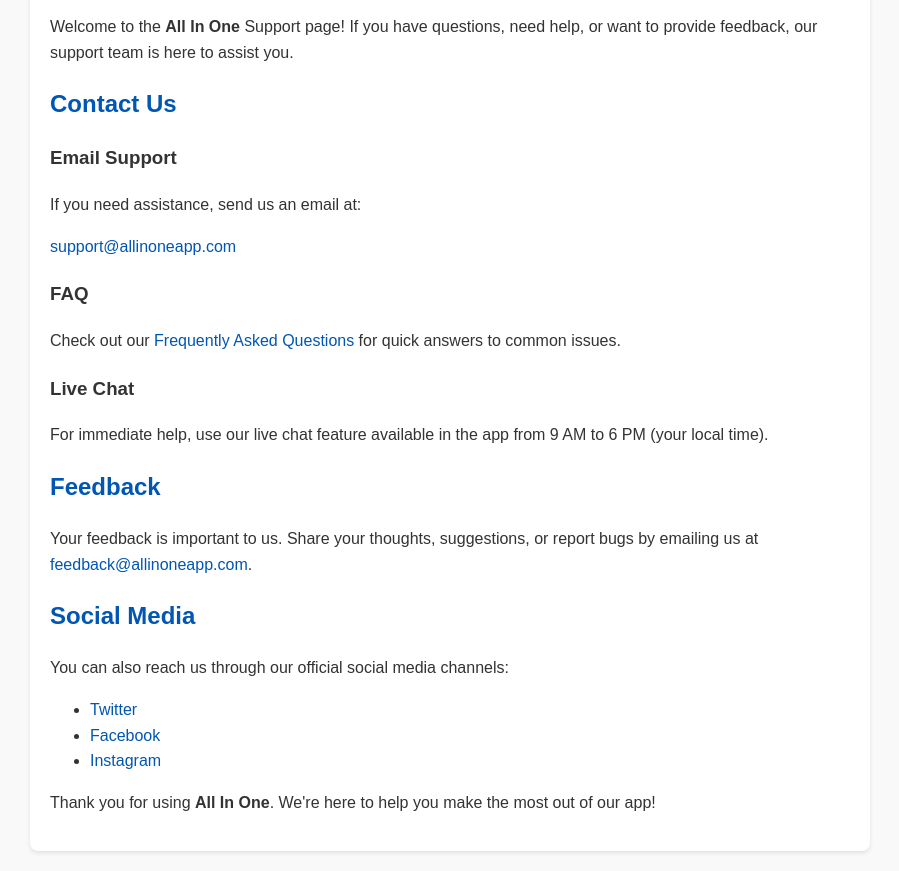
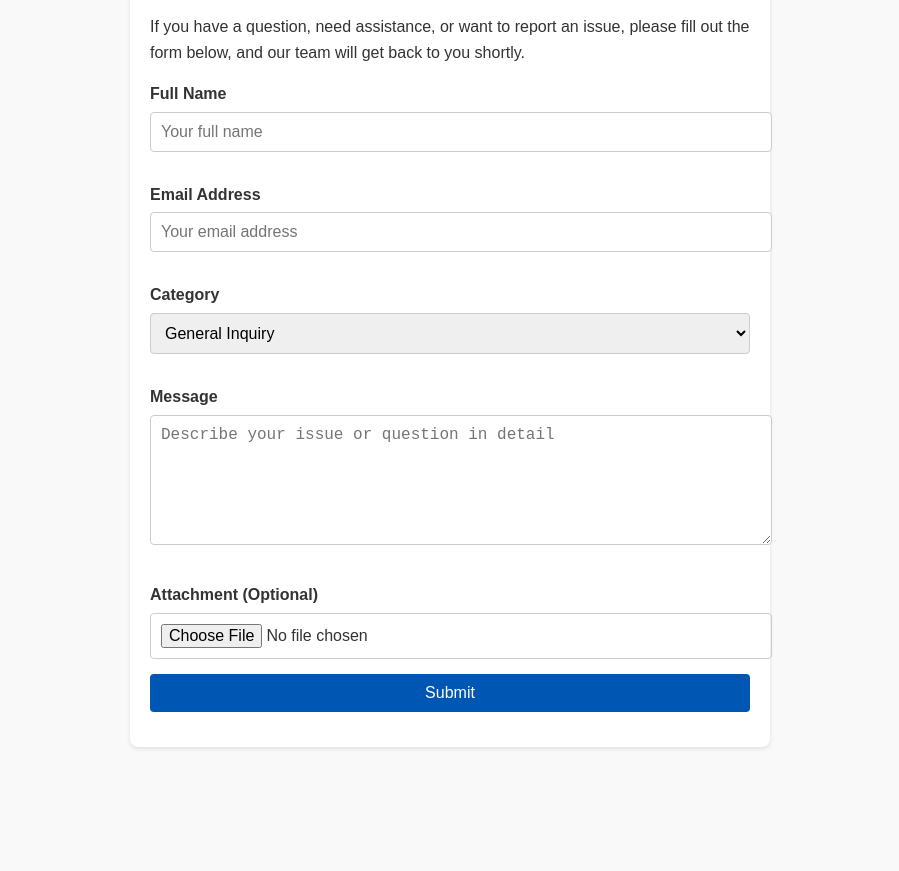
Before and after one commit to ZekiOzdemir105/supportAllinOne, a plain HTML site: page index.html in a window 1280 px wide. Shown: the part 120-991 px from the top of the page, without its empty margins (190-1089 px from the left). After the commit the page ends 887 px from the top, so only its background shows below. Drawn offline with Linux system fonts and the light colour scheme.

Commit message:
Update index.html
fix

```diff
--- a/index.html
+++ b/index.html
@@ -3,7 +3,7 @@
 <head>
     <meta charset="UTF-8">
     <meta name="viewport" content="width=device-width, initial-scale=1.0">
-    <title>Support | All In One</title>
+    <title>Support Form | All In One</title>
     <style>
         body {
             font-family: Arial, sans-serif;
@@ -14,62 +14,68 @@
             color: #333;
         }
         .container {
-            max-width: 800px;
+            max-width: 600px;
             margin: 20px auto;
             padding: 20px;
             background: #fff;
             border-radius: 8px;
             box-shadow: 0 2px 4px rgba(0, 0, 0, 0.1);
         }
-        h1, h2 {
+        h1 {
             color: #0056b3;
         }
-        a {
-            color: #0056b3;
-            text-decoration: none;
+        label {
+            display: block;
+            margin: 15px 0 5px;
+            font-weight: bold;
         }
-        a:hover {
-            text-decoration: underline;
+        input, textarea, select, button {
+            width: 100%;
+            padding: 10px;
+            margin-bottom: 15px;
+            border: 1px solid #ccc;
+            border-radius: 4px;
+            font-size: 16px;
         }
-        .contact-method {
-            margin-bottom: 20px;
+        button {
+            background-color: #0056b3;
+            color: white;
+            border: none;
+            cursor: pointer;
+        }
+        button:hover {
+            background-color: #003d82;
         }
     </style>
 </head>
 <body>
     <div class="container">
-        <h1>Support</h1>
-        <p>Welcome to the <strong>All In One</strong> Support page! If you have questions, need help, or want to provide feedback, our support team is here to assist you.</p>
+        <h1>Support Form</h1>
+        <p>If you have a question, need assistance, or want to report an issue, please fill out the form below, and our team will get back to you shortly.</p>
 
-        <h2>Contact Us</h2>
-        <div class="contact-method">
-            <h3>Email Support</h3>
-            <p>If you need assistance, send us an email at:</p>
-            <p><a href="mailto:support@allinoneapp.com">support@allinoneapp.com</a></p>
-        </div>
+        <form action="submit_support_request.php" method="POST">
+            <label for="name">Full Name</label>
+            <input type="text" id="name" name="name" placeholder="Your full name" required>
 
-        <div class="contact-method">
-            <h3>FAQ</h3>
-            <p>Check out our <a href="faq.html">Frequently Asked Questions</a> for quick answers to common issues.</p>
-        </div>
+            <label for="email">Email Address</label>
+            <input type="email" id="email" name="email" placeholder="Your email address" required>
 
-        <div class="contact-method">
-            <h3>Live Chat</h3>
-            <p>For immediate help, use our live chat feature available in the app from 9 AM to 6 PM (your local time).</p>
-        </div>
+            <label for="category">Category</label>
+            <select id="category" name="category" required>
+                <option value="general">General Inquiry</option>
+                <option value="technical">Technical Issue</option>
+                <option value="billing">Billing Question</option>
+                <option value="feedback">Feedback</option>
+            </select>
 
-        <h2>Feedback</h2>
-        <p>Your feedback is important to us. Share your thoughts, suggestions, or report bugs by emailing us at <a href="mailto:feedback@allinoneapp.com">feedback@allinoneapp.com</a>.</p>
+            <label for="message">Message</label>
+            <textarea id="message" name="message" rows="6" placeholder="Describe your issue or question in detail" required></textarea>
 
-        <h2>Social Media</h2>
-        <p>You can also reach us through our official social media channels:</p>
-        <ul>
-            <li><a href="https://twitter.com/AllInOneApp" target="_blank">Twitter</a></li>
-            <li><a href="https://facebook.com/AllInOneApp" target="_blank">Facebook</a></li>
-            <li><a href="https://instagram.com/AllInOneApp" target="_blank">Instagram</a></li>
-        </ul>
+            <label for="attachment">Attachment (Optional)</label>
+            <input type="file" id="attachment" name="attachment" accept="image/*,application/pdf">
 
-        <p>Thank you for using <strong>All In One</strong>. We're here to help you make the most out of our app!</p>
+            <button type="submit">Submit</button>
+        </form>
     </div>
 </body>
 </html>
```
